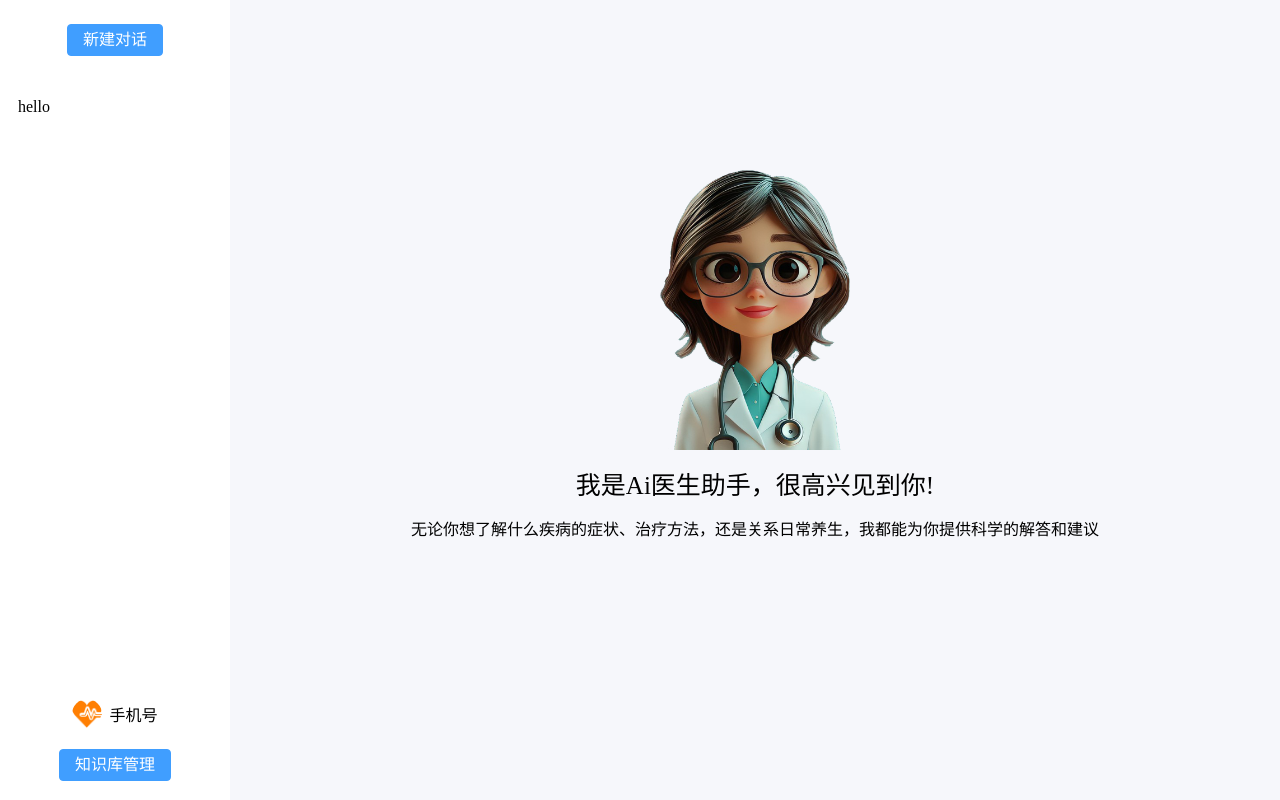
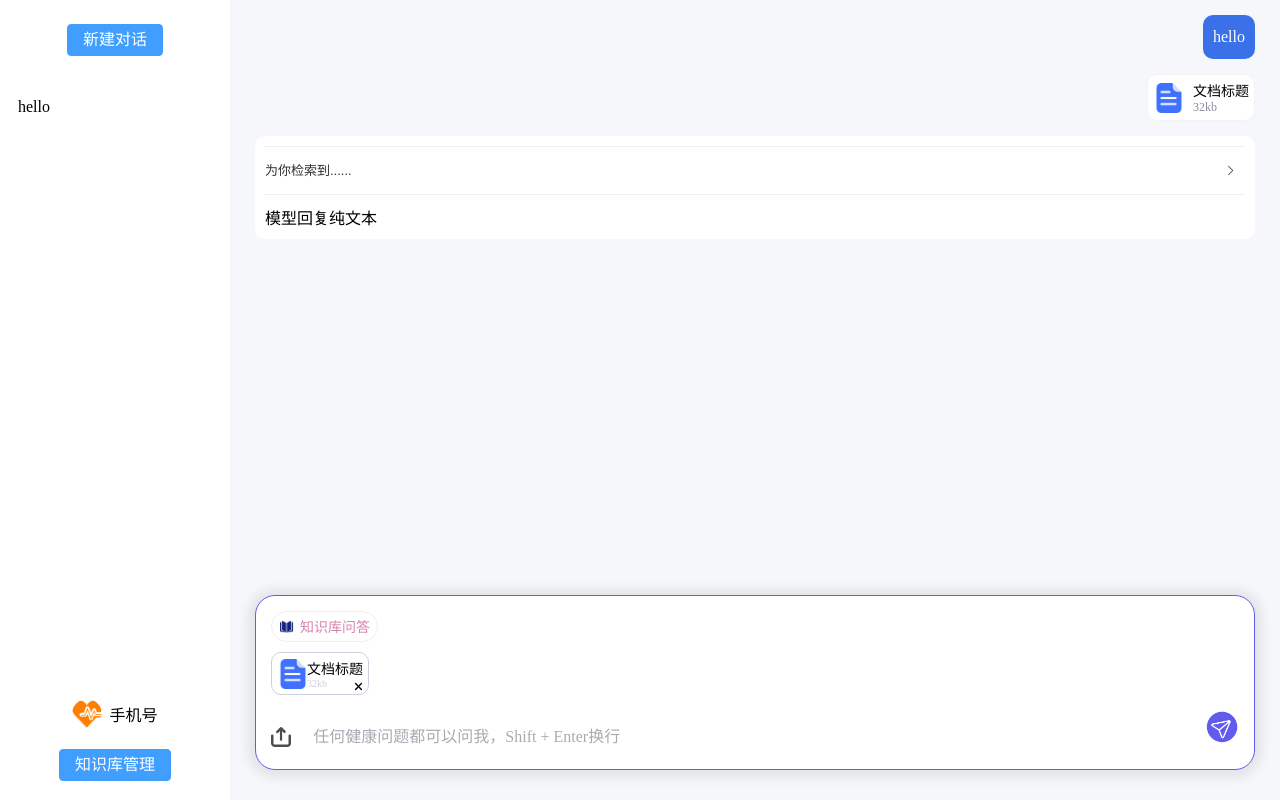
Before and after one commit to Jevon-Zhong/Ai-doctor, a Vue app in the folder Ai-doctor-user/: page / in a window 1280 px wide. Built offline with nearby package versions, Linux system fonts and the light colour scheme.

Commit message:
实现底部输入框样式编写

```diff
--- a/Ai-doctor-user/components.d.ts
+++ b/Ai-doctor-user/components.d.ts
@@ -16,6 +16,9 @@ declare module 'vue' {
     ElButton: typeof import('element-plus/es')['ElButton']
     ElCollapse: typeof import('element-plus/es')['ElCollapse']
     ElCollapseItem: typeof import('element-plus/es')['ElCollapseItem']
+    ElIcon: typeof import('element-plus/es')['ElIcon']
+    ElInput: typeof import('element-plus/es')['ElInput']
+    ElTooltip: typeof import('element-plus/es')['ElTooltip']
     HelloWorld: typeof import('./src/components/HelloWorld.vue')['default']
     Knowledge: typeof import('./src/components/Knowledge.vue')['default']
     RouterLink: typeof import('vue-router')['RouterLink']
--- a/Ai-doctor-user/package.json
+++ b/Ai-doctor-user/package.json
@@ -9,6 +9,7 @@
     "preview": "vite preview"
   },
   "dependencies": {
+    "@element-plus/icons-vue": "^2.3.2",
     "element-plus": "^2.11.2",
     "vue": "^3.5.18",
     "vue-router": "^4.5.1"
--- a/Ai-doctor-user/src/App.vue
+++ b/Ai-doctor-user/src/App.vue
@@ -12,6 +12,7 @@
   padding: 0;
   background-color: #f6f7fb;
 }
+
 p,
 div,
 span {
@@ -20,4 +21,16 @@
   padding: 0;
   display: block;
 }
+/* 文字提示 */
+.el-popper.is-customized {
+  /* Set padding to ensure the height is 32px */
+  padding: 6px 12px;
+  background: #876aff;
+  color: #fff;
+}
+
+.el-popper.is-customized .el-popper__arrow::before {
+  background: #876aff;
+  right: 0;
+}
 </style>
--- a/Ai-doctor-user/src/components/AppShell.vue
+++ b/Ai-doctor-user/src/components/AppShell.vue
@@ -1,15 +1,17 @@
 <template>
     <div class="chat-layout">
         <ChatHistory />
-        <!-- <ChatWindow /> -->
-        <ChatWelcome />
+        <ChatWindow />
+        <!-- <ChatWelcome /> -->
     </div>
+    <ChatInput />
 </template>
 
 <script setup lang="ts">
 import ChatHistory from './ChatHistory.vue';
 import ChatWindow from './ChatWindow.vue';
 import ChatWelcome from './ChatWelcome.vue';
+import ChatInput from './ChatInput.vue';
 </script>
 
 <style scoped lang="less">
--- a/Ai-doctor-user/src/components/ChatInput.vue
+++ b/Ai-doctor-user/src/components/ChatInput.vue
@@ -1,11 +1,207 @@
 <template>
-
+    <div class="chat-input">
+        <div class="chat-input-flex">
+            <el-button @click="queryKb">
+                <img src="../assets/zhishiku.png" alt="">
+                <span>知识库问答</span>
+            </el-button>
+            <div class="upload-file-list">
+                <div class="upload-file-item">
+                    <img src="../assets/docx-icon.png" alt="">
+                    <div class="box">
+                        <span class="title">文档标题</span>
+                        <span class="size">32kb</span>
+                    </div>
+                    <el-icon :size="11" class="delete-file">
+                        <CloseBold />
+                    </el-icon>
+                </div>
+            </div>
+            <div class="chat-input-content">
+                <input type="file" multiple :accept="uploadFileType" style="display: none;">
+                <el-tooltip placement="top" effect="customized" content="每次最多上传3个文件(每个5MB),仅支持PDF,DOCX文件类型">
+                    <div class="upload-icon-box">
+                        <img src="../assets/upload-icon.png" alt="">
+                    </div>
+                </el-tooltip>
+                <el-input @keydown="handleKeyDown" resize="none" :autosize="{ minRows: 1, maxRows: 4 }" v-model="userMessage" type="textarea"
+                    placeholder="任何健康问题都可以问我，Shift + Enter换行" />
+                <el-button>
+                    <img src="../assets/send-icon.png" alt="">
+                </el-button>
+            </div>
+        </div>
+    </div>
 </template>
 
 <script setup lang="ts">
+import { CloseBold } from "@element-plus/icons-vue";
+import { ref, reactive } from 'vue'
+const uploadFileType = 'application/vnd.openxmlformats-officedocument.wordprocessingml.document,application/pdf'
+// 用户输入内容
+let userMessage = ref('')
+//键盘事件
+const handleKeyDown = (event: KeyboardEvent) => {
+    //阻止回车
+    if (event.key === 'Enter' && !event.shiftKey) {
+        event.preventDefault()
+    }
+}
 
+const queryKbStyle = reactive({
+    border: '#eceff3',
+    backgroundColor: '#fff',
+    color: '#d783af'
+})
+
+const isKnowledgeBased = ref(false)
+//点击知识库按钮
+const queryKb = () => {
+    isKnowledgeBased.value = !isKnowledgeBased.value
+    if (isKnowledgeBased.value) {
+        //选中
+        queryKbStyle.backgroundColor = '#597CEE'
+        queryKbStyle.border = '#597cEE'
+        queryKbStyle.color = '#fff'
+    } else {
+        //取消选中
+        queryKbStyle.backgroundColor = '#fff'
+        queryKbStyle.border = '#eceff3'
+        queryKbStyle.color = '#d783af'
+    }
+}
 </script>
 
 <style scoped lang="less">
+.chat-input {
+    // background-color: red;
+    position: fixed;
+    left: 230px;
+    bottom: 0;
+    right: 0;
+    padding-bottom: 30px;
 
+    .chat-input-flex {
+        display: flex;
+        flex-direction: column;
+        max-width: 1000px;
+        margin: 0 auto;
+        box-sizing: border-box;
+        background-color: #fff;
+        border: 1px solid #615ced;
+        padding: 15px;
+        border-radius: 20px;
+        box-shadow: 0 1px 11px 7px rgba(0, 0, 0, 0.08);
+        overflow: hidden;
+        // 知识库问答
+        .el-button {
+            width: fit-content;
+            padding: initial;
+            height: auto;
+            border: 1px solid v-bind('queryKbStyle.border');
+            border-radius: 20px;
+            background-color: v-bind('queryKbStyle.backgroundColor');
+            margin-bottom: 10px;
+            display: flex;
+            align-items: center;
+            padding: 7px;
+
+            span {
+                font-size: 14px;
+                padding-left: 6px;
+                color: v-bind('queryKbStyle.color');
+            }
+
+            img {
+                width: 15px;
+            }
+        }
+
+        // 文件列表
+        .upload-file-list {
+            display: flex;
+            align-items: center;
+            flex-wrap: wrap;
+            padding-bottom: 15px;
+
+            .upload-file-item {
+                display: flex;
+                align-items: center;
+                border: 1px solid #cecfdd;
+                border-radius: 10px;
+                max-width: 200px;
+                padding: 5px;
+                margin-right: 5px;
+                position: relative;
+
+                img {
+                    width: 30px;
+                    height: 30px;
+                }
+
+                .box {
+                    .title {
+                        font-size: 14px;
+                    }
+
+                    .size {
+                        font-size: 10px;
+                        color: #cecfdd;
+                    }
+                }
+
+                .delete-file {
+                    position: absolute;
+                    bottom: 2px;
+                    right: 4px;
+                }
+
+            }
+        }
+
+        // 输入框
+        .chat-input-content {
+            display: flex;
+            align-items: flex-end;
+
+            .upload-icon-box {
+                width: 34px;
+                height: 34px;
+                display: flex;
+                align-items: center;
+                cursor: pointer;
+
+                img {
+                    width: 20px;
+                    height: 20px;
+                }
+            }
+
+            .el-button {
+                width: 34px;
+                height: 34px;
+                border-radius: 50%;
+                margin-left: 10px;
+                background: none;
+                border: none;
+
+                img {
+                    width: 34px;
+                }
+            }
+
+            /deep/.el-textarea__inner:focus {
+                box-shadow: none;
+                border: none;
+            }
+
+            /deep/.el-textarea__inner {
+                box-shadow: none;
+                border: none;
+                font-size: 16px;
+            }
+        }
+
+    }
+}
 </style>
```
Also changed, not shown: 1 other file (tests, documents, lock files or other folders). Lines whose indentation alone changed are shown as unchanged.
